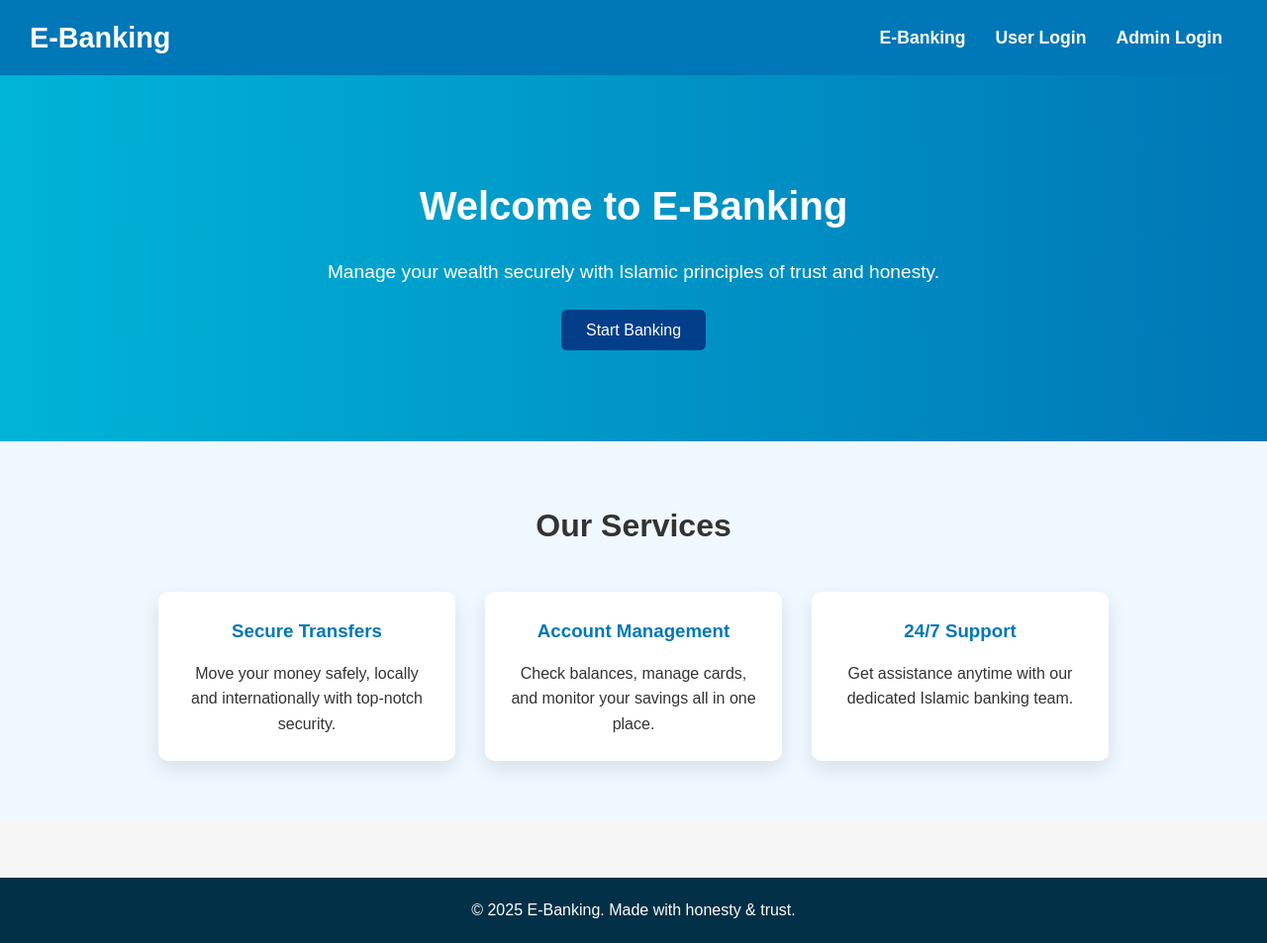
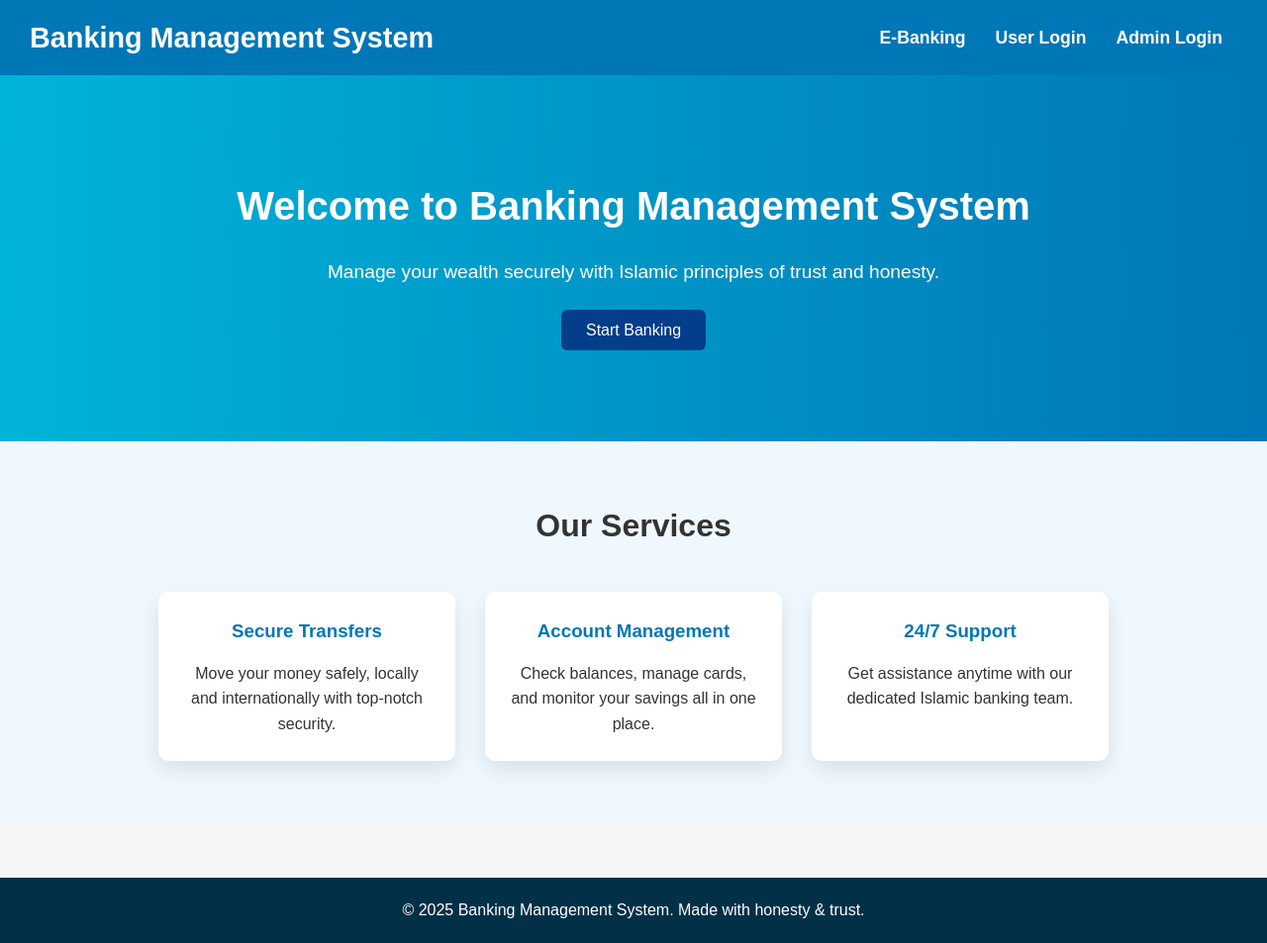
Before and after one commit to mustafarehman2012/preview-only-for-computer-or-laptop, a plain HTML site: page index.html in a window 1280 px wide. Shown: the whole page at 99% size. Drawn offline with Linux system fonts and the light colour scheme.

Commit message:
index.html

```diff
--- a/index.html
+++ b/index.html
@@ -3,13 +3,13 @@
 <head>
     <meta charset="UTF-8">
     <meta name="viewport" content="width=device-width, initial-scale=1.0">
-    <title>Online E-Banking System</title>
+    <title>Banking Management System</title>
     <link rel="stylesheet" href="style.css">
 </head>
 <body>
 
 <header class="header">
-    <div class="logo">E-Banking</div>
+    <div class="logo">Banking Management System</div>
     <nav>
         <ul>
             <li><a href="features.html">E-Banking</a></li>
@@ -21,7 +21,7 @@
 
 <section class="hero">
     <div class="hero-content">
-        <h1>Welcome to E-Banking</h1>
+        <h1>Welcome to Banking Management System</h1>
         <p>Manage your wealth securely with Islamic principles of trust and honesty.</p>
         <a href="login.html" class="btn-primary">Start Banking</a>
     </div>
@@ -46,7 +46,7 @@
 </section>
 
 <footer class="footer" style="margin-top: 58px;">
-    <p>&copy; 2025 E-Banking. Made with honesty & trust.</p>
+    <p>&copy; 2025 Banking Management System. Made with honesty & trust.</p>
 </footer>
 
 </body>
```
